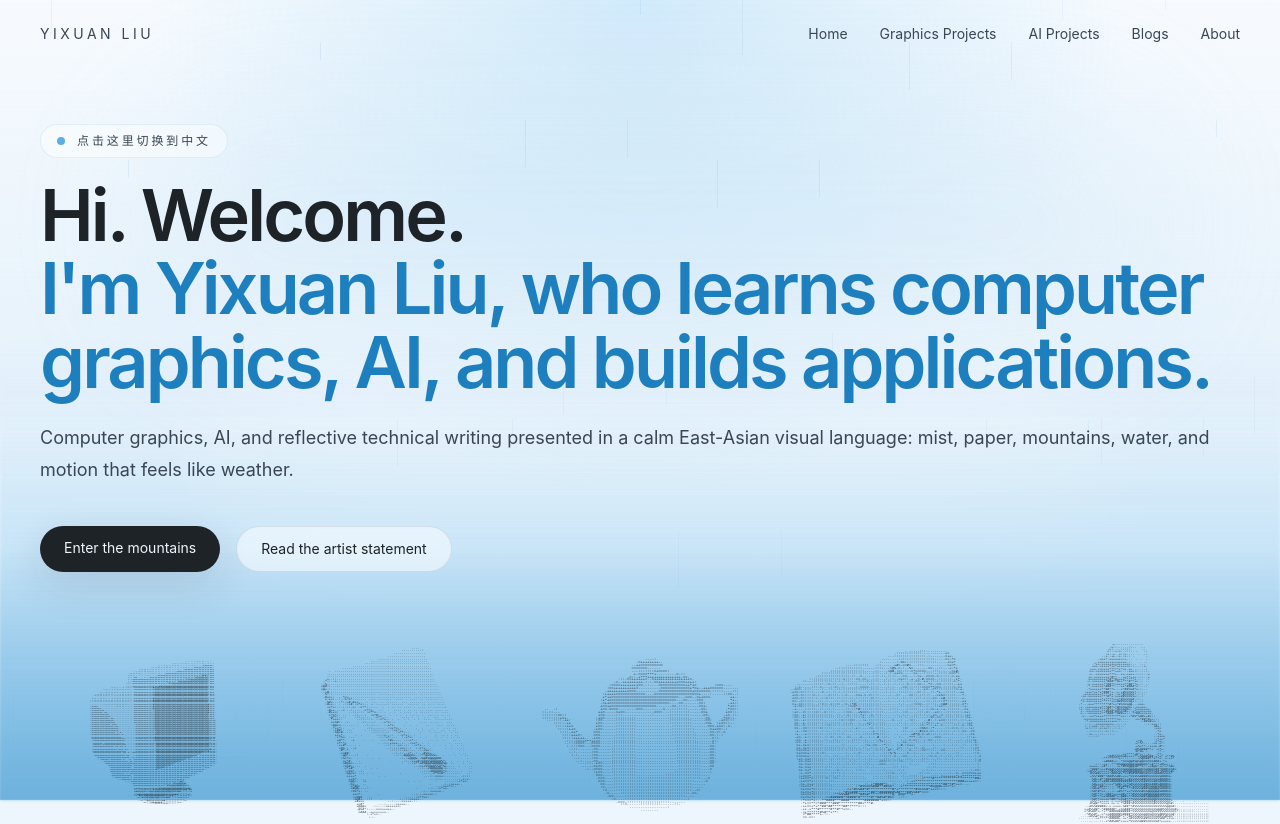
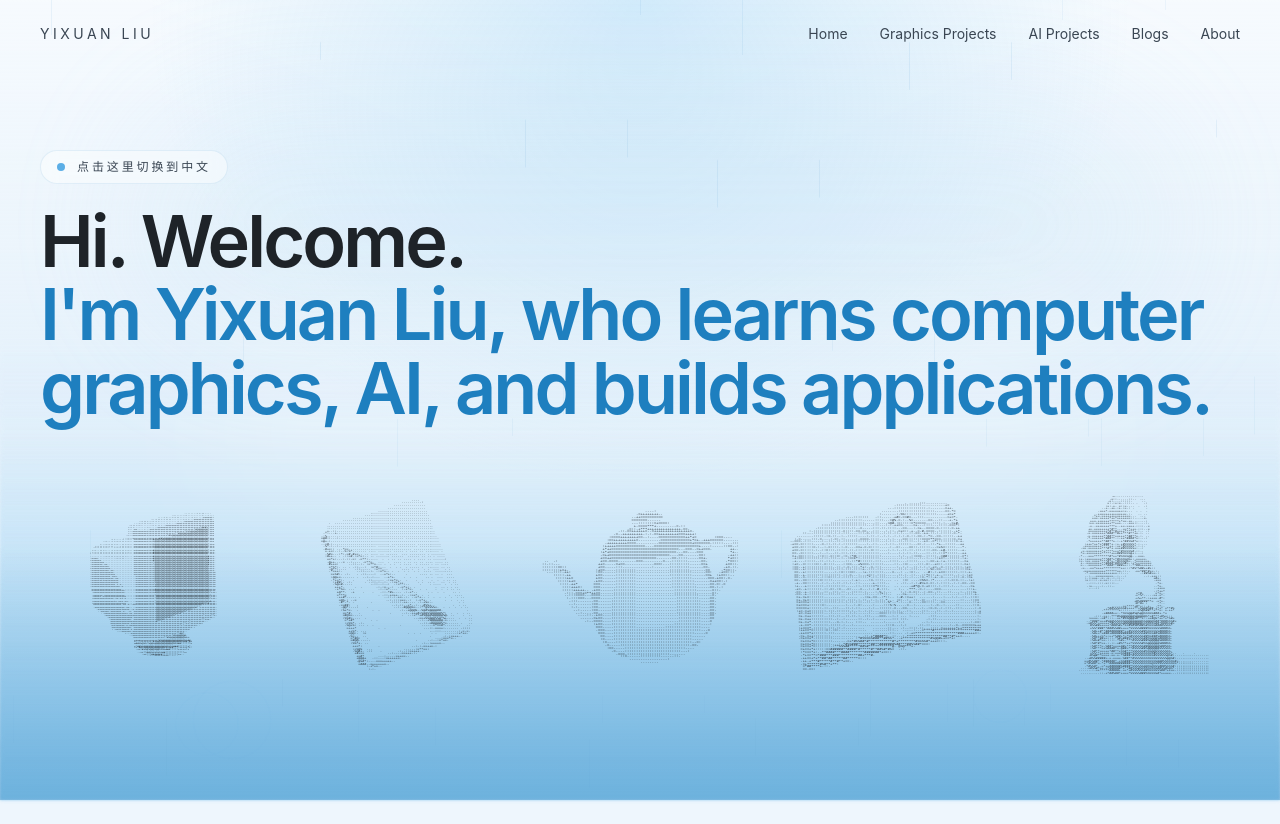
Before and after one commit to Ahhhh2016/yixuan-liu, a React (Vite) app in the folder blog-app/: page / in a window 1280 px wide. Shown: the top 824 px of the page. Built offline with nearby package versions, Linux system fonts and the light colour scheme.

Commit message:
finish homepage

```diff
--- a/blog-app/src/RainyMountainPortfolio.jsx
+++ b/blog-app/src/RainyMountainPortfolio.jsx
@@ -182,7 +182,7 @@ export default function RainyMountainPortfolio() {
       </header>
 
       <main className="relative z-10">
-        <section id="home" className="mx-auto w-full min-h-[88vh] max-w-7xl px-6 pb-16 pt-8 md:px-10 md:pb-24 md:pt-14">
+        <section id="home" className="mx-auto flex min-h-[88vh] w-full max-w-7xl flex-col justify-center px-6 py-8 md:px-10 md:py-10">
           <div>
             <div className="mb-5 inline-flex items-center gap-3 rounded-full border border-[#1E7FBF]/10 bg-white/45 px-4 py-2 backdrop-blur-sm">
               <span className="h-2 w-2 rounded-full bg-[#5BAEE6]" />
@@ -192,17 +192,6 @@ export default function RainyMountainPortfolio() {
               Hi. Welcome.
               <span className="block text-[#1E7FBF]">I'm Yixuan Liu, who learns computer graphics, AI, and builds applications.</span>
             </h1>
-            <p className="mt-6 w-full max-w-none text-base leading-8 text-[#3A4653] md:text-lg">
-              Computer graphics, AI, and reflective technical writing presented in a calm East-Asian visual language: mist, paper, mountains, water, and motion that feels like weather.
-            </p>
-            <div className="mt-10 flex flex-wrap gap-4">
-              <a href="#graphics-projects" className="rounded-full bg-[#1E2328] px-6 py-3 text-sm text-[#EEF6FD] shadow-[0_12px_40px_rgba(30,35,40,0.12)] transition hover:-translate-y-0.5">
-                Enter the mountains
-              </a>
-              <a href="#about" className="rounded-full border border-[#1E2328]/10 bg-white/50 px-6 py-3 text-sm text-[#1E2328] backdrop-blur-sm transition hover:bg-white/70">
-                Read the artist statement
-              </a>
-            </div>
           </div>
 
           <div className="mt-14 grid grid-cols-2 gap-4 md:grid-cols-3 lg:grid-cols-5">
```
